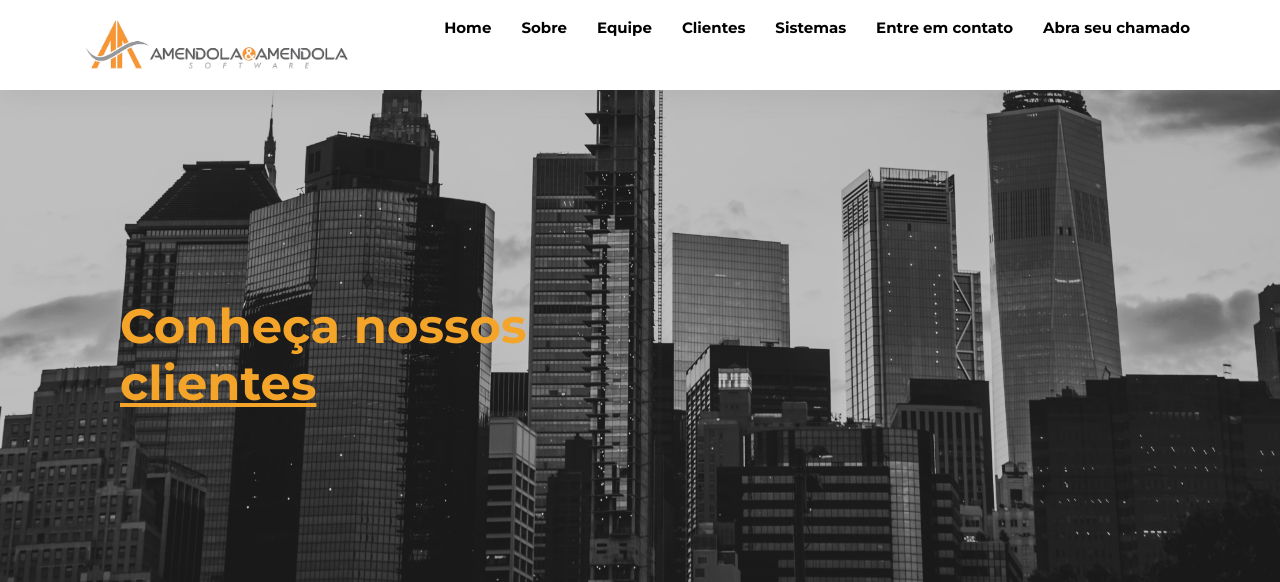
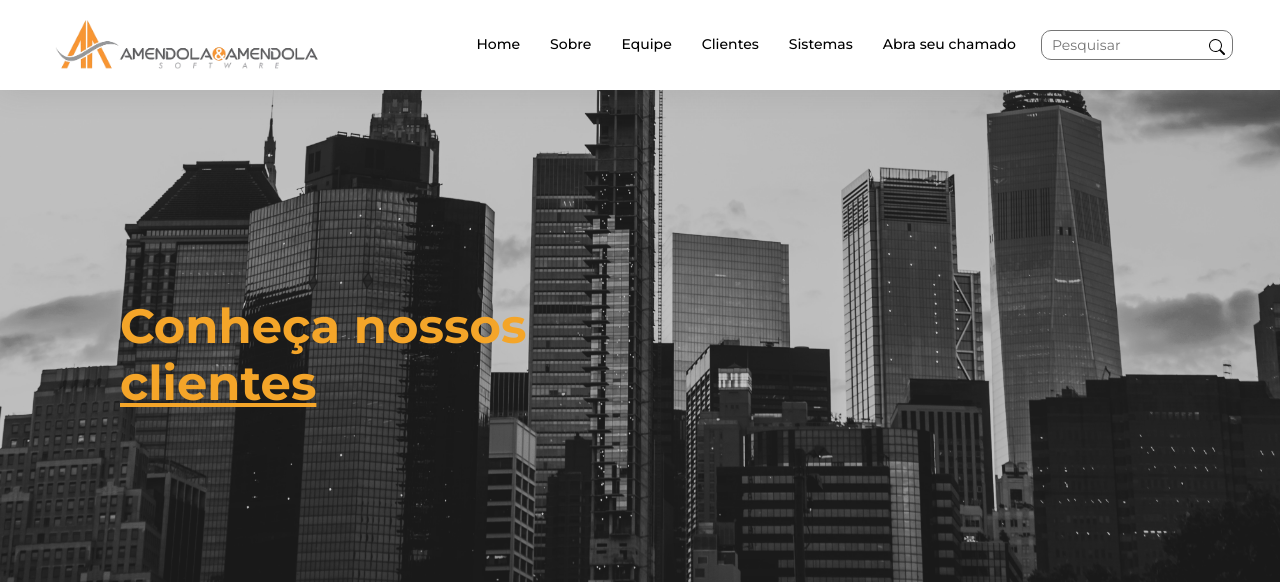
Before and after one commit to victor6997/previaamendola, a PHP site: page /Clientes.html in a window 1280 px wide. Shown: the top 582 px of the page. Run offline with PHP 8.4, Linux system fonts and the light colour scheme; some web fonts are replaced.

Commit message:
mais mais

```diff
--- a/Clientes.html
+++ b/Clientes.html
@@ -36,29 +36,39 @@
     <!--==========================
   Header  (CABEÇALHO)
   ============================-->
- <!-- #header -->
  <header id="header" class="fixed-top">
-  <div class="spacer-header">
-    <div class="container">
+  <div class="container header-inner">
 
-      <div class="logo float-left">
-        <a href="index.html" class="scrollto"><img src="img/logo.png" alt="" class="img-fluid"></a>
+    <!-- Logo -->
+    <div class="logo">
+      <a href="index.html"><img src="img/logo.png" alt="Logo" class="img-fluid"></a>
     </div>
 
-     <nav class="main-nav float-right d-none d-lg-block">
+    <!-- Navegação -->
+    <nav class="main-nav d-none d-lg-flex">
       <ul>
         <li><a href="index.html">Home</a></li>
-<li><a href="index.html#about">Sobre</a></li>
+        <li><a href="index.html">Sobre</a></li>
         <li><a href="Equipe.html">Equipe</a></li>
         <li><a href="clientes.html" target="_blank">Clientes</a></li>
         <li><a href="sistema.html">Sistemas</a></li>
-<li><a href="index.html#contact">Entre em contato</a></li>
         <li><a href="https://amendola.flowdocs.com.br:2053/public/home" target="_blank">Abra seu chamado</a></li>
+          <!-- Campo de busca -->
+    <div class="search">
+      <input placeholder="Pesquisar" class="search__input" type="text" />
+      <button class="search__button">
+        <svg viewBox="0 0 16 16" class="bi bi-search" fill="currentColor" height="16" width="16"
+          xmlns="http://www.w3.org/2000/svg">
+          <path
+            d="M11.742 10.344a6.5 6.5 0 1 0-1.397 1.398h-.001q.044.06.098.115l3.85 3.85a1 1 0 0 0 1.415-1.414l-3.85-3.85a1 1 0 0 0-.115-.1zM12 6.5a5.5 5.5 0 1 1-11 0 5.5 5.5 0 0 1 11 0">
+          </path>
+        </svg>
+      </button>
+    </div>
       </ul>
     </nav>
   </div>
 </header>
-
     <!--==========================
       Team Section (Seção de equipe)
     ============================-->
--- a/css/Clientes.css
+++ b/css/Clientes.css
@@ -98,7 +98,7 @@ h2 span {
   text-decoration: underline;
 }
 
-a {
+.title-city {
   color: #000000 !important;
   font-size: 15px !important;
   font-weight: 900 !important;
```
Also changed, not shown: Equipe.html (+19 -9 lines). Lines whose indentation alone changed are shown as unchanged.
